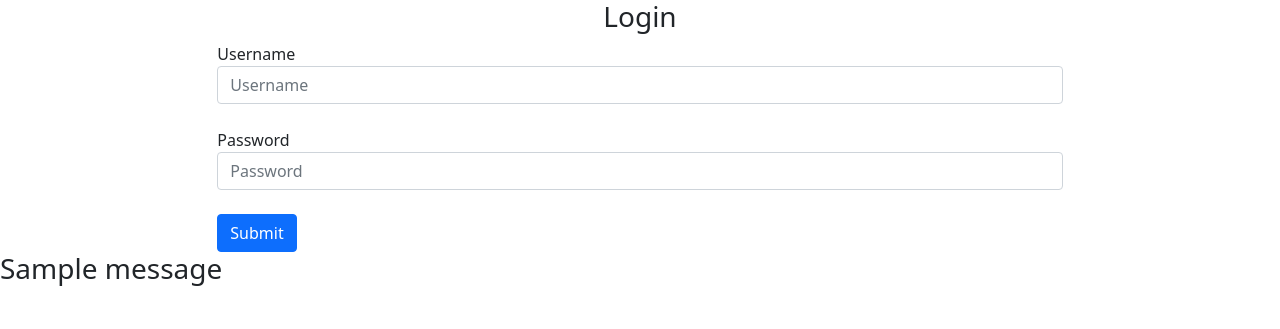
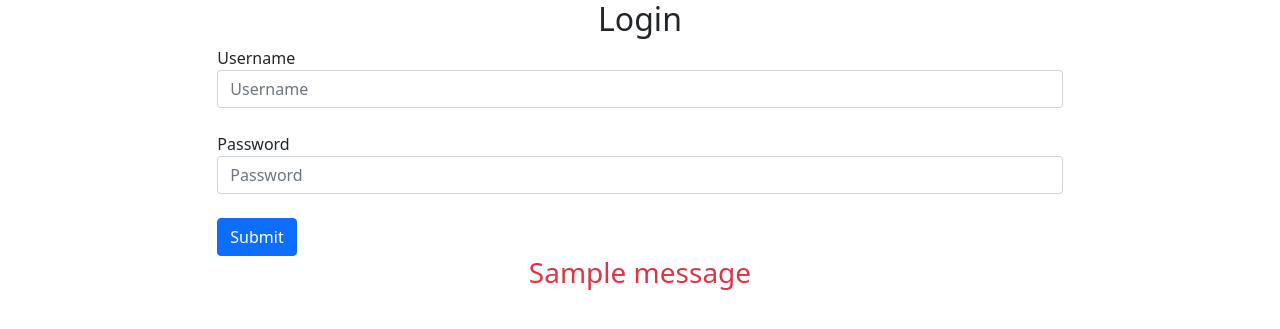
Before and after one commit to MarcoAntonioPdLA/travelsProject, a Django app: page /accounts/login in a window 1280 px wide. Shown: the top 329 px of that part. Run offline with Django 3.2, Linux system fonts and the light colour scheme; tables that the repository leaves empty hold one stand-in row (Sample ...); one stand-in notice (Sample message) is shown; the page is wider than the window, and the part outside it is not shown.

Commit message:
Dando estilo al mensaje de error en login

```diff
--- a/accounts/templates/login.html
+++ b/accounts/templates/login.html
@@ -10,7 +10,7 @@
 <body>
   <div class="row">
     <div class="col-md-8 offset-md-2">
-      <h3 class="text-center">Login</h3>
+      <h2 class="text-center">Login</h2>
       <form action="login" method="POST">
         {% csrf_token %}
         <div class="form-group">
@@ -23,13 +23,12 @@
         </div>
         <button type="submit" class="btn btn-primary">Submit</button>
       </form>
+      <div>
+        {% for message in messages %}
+          <h3 class="text-center text-danger"> {{message}} </h3>
+        {% endfor %}
+      </div>
     </div>
-  </div>
-
-  <div>
-    {% for message in messages %}
-      <h3> {{message}} </h3>
-    {% endfor %}
   </div>
 </body>
 </html>
```
